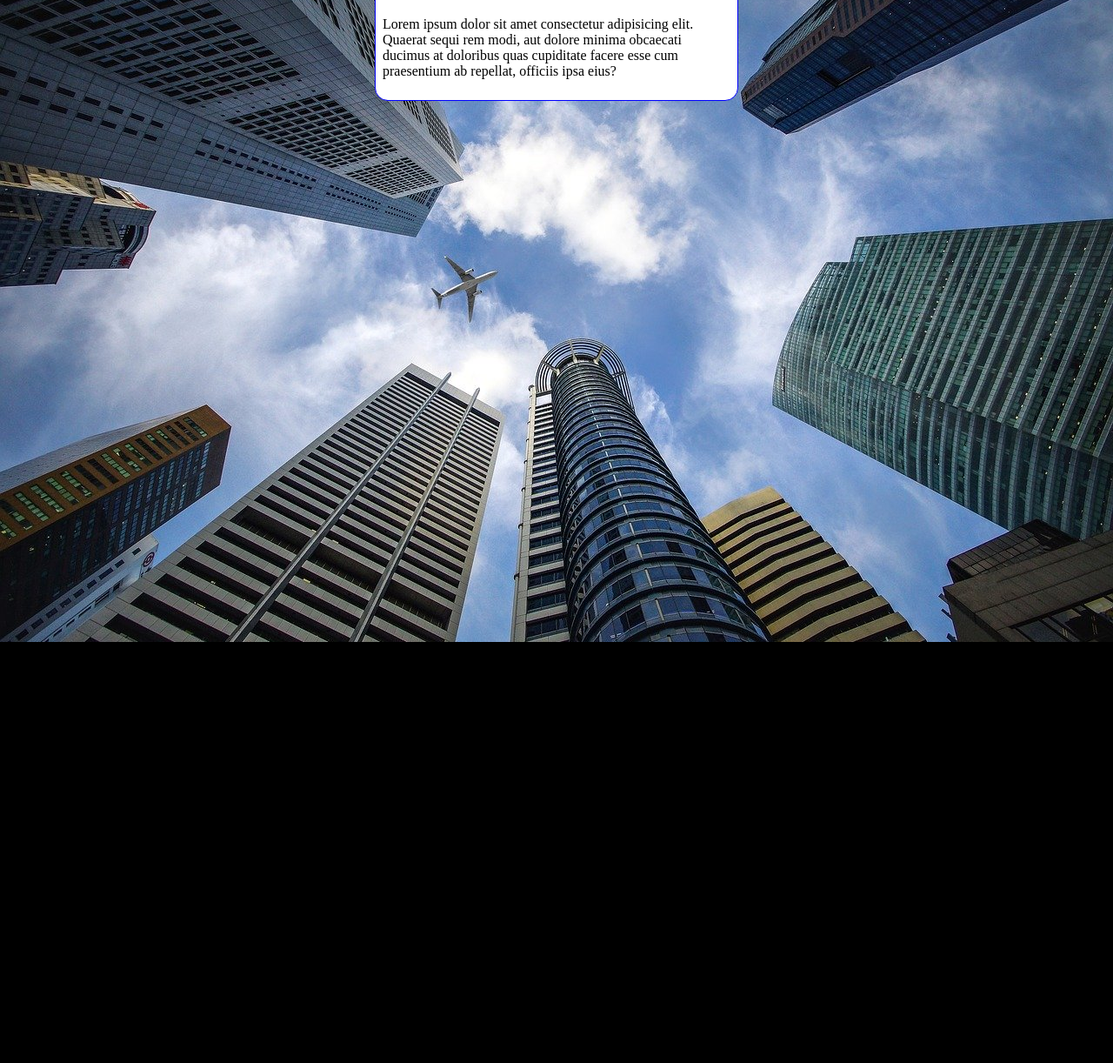
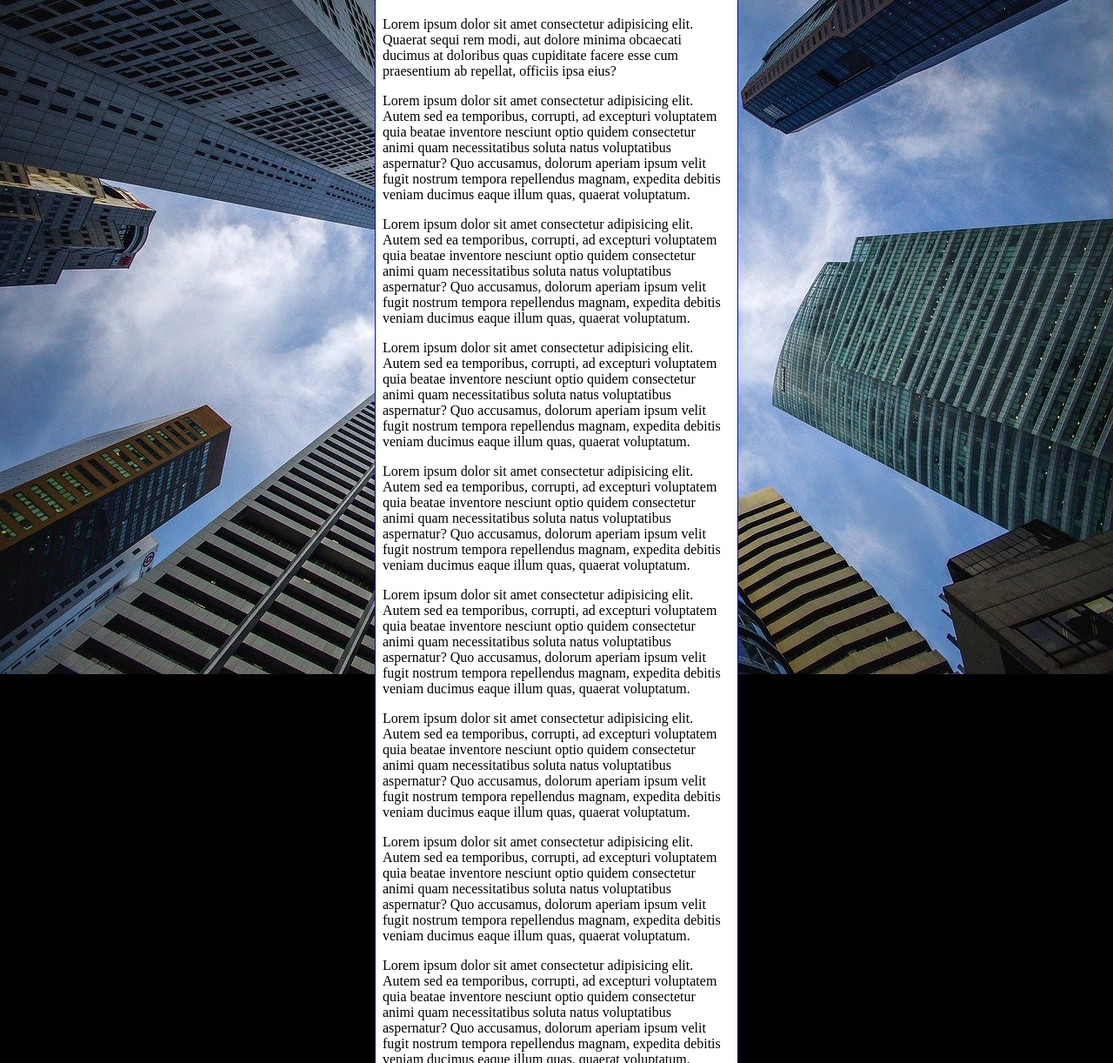
Before and after one commit to raquelpds/html-css, a plain HTML site: page exercícios/ex022/fundo006.html in a window 1280 px wide. Shown: the part 78-1300 px from the top of the page at 87% size. Before the commit the page ends 816 px from the top, so only its background shows below. Drawn offline with Linux system fonts and the light colour scheme.

Commit message:
lorem lorem

```diff
--- a/exercícios/ex022/fundo006.html
+++ b/exercícios/ex022/fundo006.html
@@ -30,6 +30,14 @@
     <main>
         <h1> Teste de Imagem de Fundo </h1>
         <p>Lorem ipsum dolor sit amet consectetur adipisicing elit. Quaerat sequi rem modi, aut dolore minima obcaecati ducimus at doloribus quas cupiditate facere esse cum praesentium ab repellat, officiis ipsa eius?</p>
+        <p> Lorem ipsum dolor sit amet consectetur adipisicing elit. Autem sed ea temporibus, corrupti, ad excepturi voluptatem quia beatae inventore nesciunt optio quidem consectetur animi quam necessitatibus soluta natus voluptatibus aspernatur? Quo accusamus, dolorum aperiam ipsum velit fugit nostrum tempora repellendus magnam, expedita debitis veniam ducimus eaque illum quas, quaerat voluptatum.</p>
+        <p> Lorem ipsum dolor sit amet consectetur adipisicing elit. Autem sed ea temporibus, corrupti, ad excepturi voluptatem quia beatae inventore nesciunt optio quidem consectetur animi quam necessitatibus soluta natus voluptatibus aspernatur? Quo accusamus, dolorum aperiam ipsum velit fugit nostrum tempora repellendus magnam, expedita debitis veniam ducimus eaque illum quas, quaerat voluptatum.</p>
+        <p> Lorem ipsum dolor sit amet consectetur adipisicing elit. Autem sed ea temporibus, corrupti, ad excepturi voluptatem quia beatae inventore nesciunt optio quidem consectetur animi quam necessitatibus soluta natus voluptatibus aspernatur? Quo accusamus, dolorum aperiam ipsum velit fugit nostrum tempora repellendus magnam, expedita debitis veniam ducimus eaque illum quas, quaerat voluptatum.</p>
+        <p> Lorem ipsum dolor sit amet consectetur adipisicing elit. Autem sed ea temporibus, corrupti, ad excepturi voluptatem quia beatae inventore nesciunt optio quidem consectetur animi quam necessitatibus soluta natus voluptatibus aspernatur? Quo accusamus, dolorum aperiam ipsum velit fugit nostrum tempora repellendus magnam, expedita debitis veniam ducimus eaque illum quas, quaerat voluptatum.</p>
+        <p> Lorem ipsum dolor sit amet consectetur adipisicing elit. Autem sed ea temporibus, corrupti, ad excepturi voluptatem quia beatae inventore nesciunt optio quidem consectetur animi quam necessitatibus soluta natus voluptatibus aspernatur? Quo accusamus, dolorum aperiam ipsum velit fugit nostrum tempora repellendus magnam, expedita debitis veniam ducimus eaque illum quas, quaerat voluptatum.</p>
+        <p> Lorem ipsum dolor sit amet consectetur adipisicing elit. Autem sed ea temporibus, corrupti, ad excepturi voluptatem quia beatae inventore nesciunt optio quidem consectetur animi quam necessitatibus soluta natus voluptatibus aspernatur? Quo accusamus, dolorum aperiam ipsum velit fugit nostrum tempora repellendus magnam, expedita debitis veniam ducimus eaque illum quas, quaerat voluptatum.</p>
+        <p> Lorem ipsum dolor sit amet consectetur adipisicing elit. Autem sed ea temporibus, corrupti, ad excepturi voluptatem quia beatae inventore nesciunt optio quidem consectetur animi quam necessitatibus soluta natus voluptatibus aspernatur? Quo accusamus, dolorum aperiam ipsum velit fugit nostrum tempora repellendus magnam, expedita debitis veniam ducimus eaque illum quas, quaerat voluptatum.</p>
+        <p> Lorem ipsum dolor sit amet consectetur adipisicing elit. Autem sed ea temporibus, corrupti, ad excepturi voluptatem quia beatae inventore nesciunt optio quidem consectetur animi quam necessitatibus soluta natus voluptatibus aspernatur? Quo accusamus, dolorum aperiam ipsum velit fugit nostrum tempora repellendus magnam, expedita debitis veniam ducimus eaque illum quas, quaerat voluptatum.</p>
     </main>
 </body>
 </html>
```
